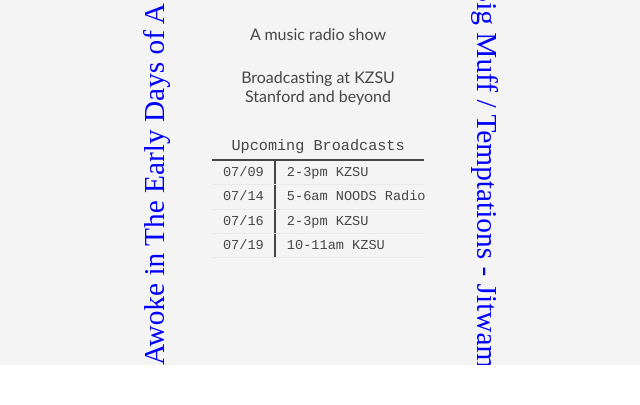
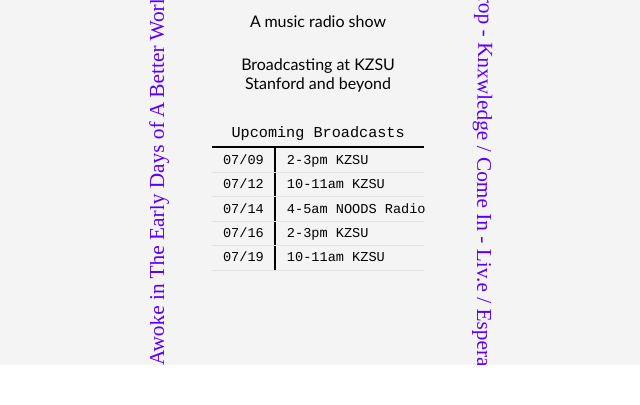
Before and after one commit to sgogos1/micah-olivas, a plain HTML site: page index.html in a window 1280 px wide. Shown: the part 435-840 px from the top of the page, without its empty margins (322-962 px from the left). Drawn offline with Linux system fonts and the light colour scheme; files whose address does not match are found by name; a web font is replaced by a local one.

Commit message:
Changed timing of animations such that text fades in during logo appearance; changed coordinates of arc svg for smoother text travel along path; replaced logo png with higher resolution image; added broadcasts to calendar

```diff
--- a/css/main.css
+++ b/css/main.css
@@ -206,8 +206,8 @@
 
 text {
   font-family: 'Galvji';
-  fill: #0000ff;
-  font-size: 11px;
+  fill: #5900ff;
+  font-size: 8px;
 }
 
 #myPath {
--- a/index.html
+++ b/index.html
@@ -15,7 +15,7 @@
   <body>
     <main id="main">
       <div id="content"><!-- class="floatTL" -->
-        <img id="ll-logo" class="above-page hidden" src="graphics/graphics/ll-logo.png">
+        <img id="ll-logo" class="above-page hidden" src="graphics/graphics/logo.png">
         <div id="ll-name">
           <h1 class="ll-name-element hidden">light</h1>
           <h1 class="ll-name-element hidden">layer</h1>
@@ -37,7 +37,7 @@
       <div id="arc" class="floatTL">
         <svg id="arc-svg" viewBox="0 0 235.46 379.61" preserveAspectRatio="none">
           <g>
-            <path id="myPath" fill="none" stroke="#fff" stroke-miterlimit="0" d="M0,260V69.94A85,85,0,0,1,10,30.55L11.41,28c9.66-17.58,25-28,41.27-28H66.19c16,0,31.14,10.05,40.83,27.16h0c6.77,12,10.44,26.55,10.44,41.55V260"/>
+            <path id="myPath" fill="none" stroke="#fff" stroke-miterlimit="0" d="M0,260V107.34C0,95.52-.49,83.58,0,71.77.74,53.88,5.67,35.85,18,22.24,32.72,6,56.75.33,77.39,7.51a57.51,57.51,0,0,1,33.8,32.15c7.32,17.84,6.44,37.64,6.74,56.55.45,27.29-.53,54.58-.53,81.87V260"/>
             <text>
               <textpath id="arc-text" xlink:href="#myPath">
               </textpath>
--- a/js/index.js
+++ b/js/index.js
@@ -139,9 +139,9 @@
             arcText.innerHTML +=
             `<animate
               attributeName="startOffset"
-              from="-567%"
+              from="-320%"
               to ="100%"
-              dur="100s"
+              dur="80s"
               repeatCount="indefinite"
               restart="always"
               keyTimes="0;1"
@@ -175,7 +175,7 @@
     myPath.setAttribute("stroke", "#f2f2f2");
 
     /* Waits 250 milliseconds */
-    await new Promise(r => setTimeout(r, 3000));
+    await new Promise(r => setTimeout(r, 1200));
 
     /* Transitions the two segments of the logo "light" and "layer", 250 milliseconds apart */
     for (let i = 0; i < lightLayerHeaders.length; i++){
@@ -184,7 +184,7 @@
     }
 
     /* Waits 250 milliseconds */
-    await new Promise(r => setTimeout(r, 1000));
+    await new Promise(r => setTimeout(r, 100));
 
     /* Transitions description down */
     description.classList.add("visible");
--- a/json/events.json
+++ b/json/events.json
@@ -9,8 +9,16 @@
             "linkToListen": "http://kzsu.stanford.edu/live/"
         },
         {
+            "date": "07/12",
+            "displayTime": "10-11am",
+            "startTime": "10:00",
+            "endTime": "11:00",
+            "location": "KZSU",
+            "linkToListen": "http://kzsu.stanford.edu/live/"
+        },
+        {
             "date": "07/14",
-            "displayTime": "5-6am",
+            "displayTime": "4-5am",
             "startTime": "04:00",
             "endTime": "05:00",
             "location": "NOODS Radio",
```
Also changed, not shown: graphics/graphics/curve_light_layer.svg, graphics/graphics/ll-logo.png (deleted), graphics/graphics/logo.png.
